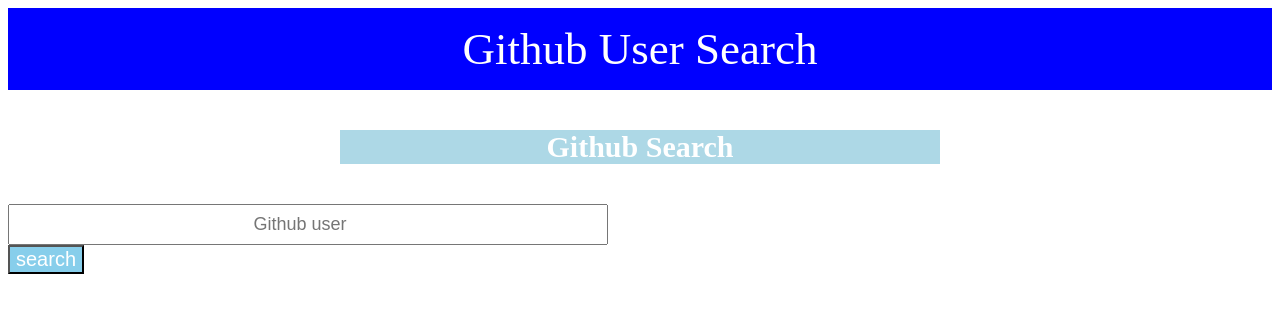
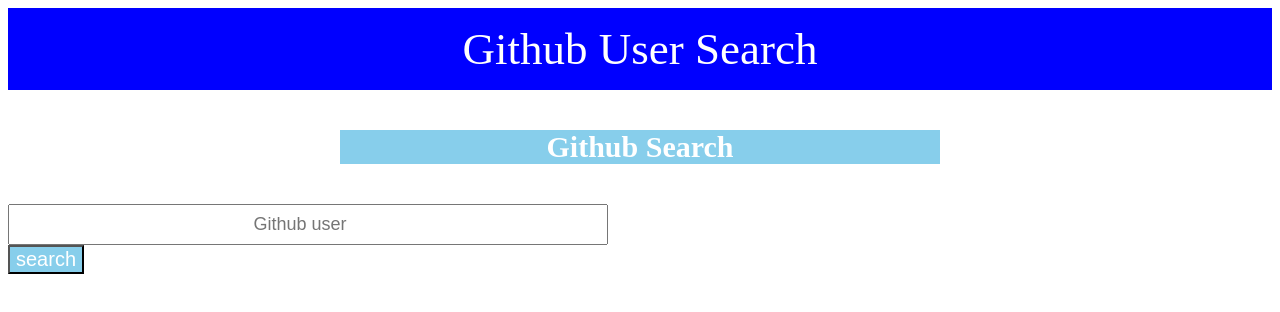
Before and after one commit to ochieng-stack/Github-Apps, an Angular app: page / in a window 1280 px wide. Shown: the top 312 px of the page. Built offline with nearby package versions, Linux system fonts and the light colour scheme.

Commit message:
first commit

```diff
--- a/src/app/github-app/github-app.component.css
+++ b/src/app/github-app/github-app.component.css
@@ -1,5 +1,5 @@
 .card-header{
-    background-color: lightblue;
+    background-color: skyblue;
     color: white;
     font-size: 30px;
      max-width: 600px;
--- a/src/app/github-profile-card/github-profile-card.component.css
+++ b/src/app/github-profile-card/github-profile-card.component.css
@@ -0,0 +1,9 @@
+.card-title{
+    font-size: 30px;
+}
+
+.btn {
+    background-color: blue;
+    color: white;
+    font-size: 30px;
+}
--- a/src/app/github-profile-data/github-profile-data.component.css
+++ b/src/app/github-profile-data/github-profile-data.component.css
@@ -0,0 +1,8 @@
+.card-header{
+    font-size: 20px;
+    margin: 1rem;
+}
+
+.card-body {
+    font-size: 20px;
+}
```
